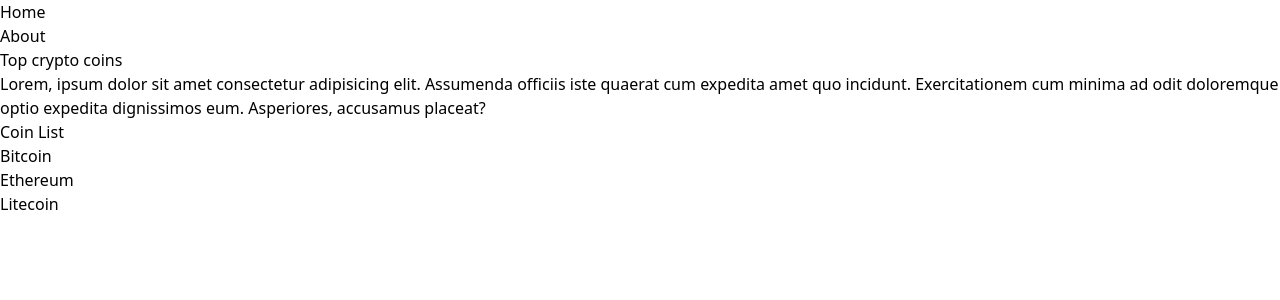
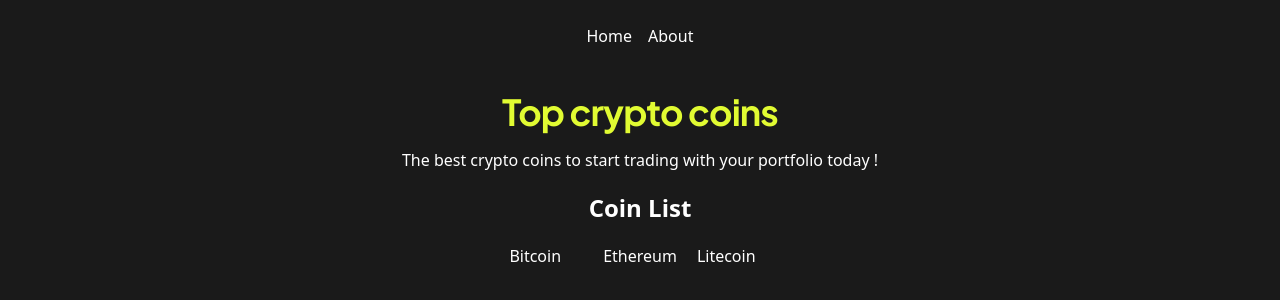
Before and after one commit to tadeowoto/crypto-challenge, a Next.js app: page / in a window 1280 px wide. Shown: the top 300 px of the page. Built offline with nearby package versions, Linux system fonts and the light colour scheme.

Commit message:
feat: styles to main section added

```diff
--- /dev/null
+++ b/app/components/BestCoins.tsx
@@ -0,0 +1,12 @@
+export default function BestCoins() {
+  return (
+    <section className="p-5 w-full h-fit min-h-200  flex flex-col items-center justify-start">
+      <h2 className="text-2xl font-bold">Coin List</h2>
+      <ul className="mt-5 grid grid-cols-1 gap-5 md:grid-cols-2 lg:grid-cols-3">
+        <li>Bitcoin</li>
+        <li>Ethereum</li>
+        <li>Litecoin</li>
+      </ul>
+    </section>
+  );
+}
--- /dev/null
+++ b/app/components/Header.tsx
@@ -0,0 +1,16 @@
+export default function Header() {
+  return (
+    <header className="w-full h-18">
+      <nav className="w-full h-full flex items-center justify-center">
+        <ul className="flex gap-4 items-center justify-center">
+          <li>
+            <a href="#">Home</a>
+          </li>
+          <li>
+            <a href="#">About</a>
+          </li>
+        </ul>
+      </nav>
+    </header>
+  );
+}
--- a/app/globals.css
+++ b/app/globals.css
@@ -1,7 +1,7 @@
 @import "tailwindcss";
 
 @theme {
-  --accent-color: ##e1fb32;
-  --background-color: #1a1a1a;
-  --text-color: #ffffff;
+  --color-accent-color: #e1fb32;
+  --color-background-color: #1a1a1a;
+  --color-text-color: #ffffff;
 }
--- a/app/layout.tsx
+++ b/app/layout.tsx
@@ -8,7 +8,11 @@
 }>) {
   return (
     <html lang="es">
-      <body className={`${inter.variable} antialiased`}>{children}</body>
+      <body
+        className={`${inter.variable} antialiased bg-background-color text-text-color`}
+      >
+        {children}
+      </body>
     </html>
   );
 }
--- a/app/page.tsx
+++ b/app/page.tsx
@@ -1,36 +1,22 @@
+import Header from "./components/Header";
+import BestCoins from "./components/BestCoins";
+import { plusJakartaSans } from "./ui/fonts";
 export default function Home() {
   return (
     <>
-      <header>
-        <nav>
-          <ul>
-            <li>
-              <a href="#">Home</a>
-            </li>
-            <li>
-              <a href="#">About</a>
-            </li>
-          </ul>
-        </nav>
-      </header>
-      <main>
-        <header>
-          <h1>Top crypto coins</h1>
-          <p>
-            Lorem, ipsum dolor sit amet consectetur adipisicing elit. Assumenda
-            officiis iste quaerat cum expedita amet quo incidunt. Exercitationem
-            cum minima ad odit doloremque optio expedita dignissimos eum.
-            Asperiores, accusamus placeat?
+      <Header />
+      <main className="container p-5">
+        <header className="text-center flex flex-col gap-4">
+          <h1
+            className={`text-4xl ${plusJakartaSans.className} font-bold tracking-tight text-accent-color`}
+          >
+            Top crypto coins
+          </h1>
+          <p className="text-pretty">
+            The best crypto coins to start trading with your portfolio today !
           </p>
         </header>
-        <section>
-          <h2>Coin List</h2>
-          <ul>
-            <li>Bitcoin</li>
-            <li>Ethereum</li>
-            <li>Litecoin</li>
-          </ul>
-        </section>
+        <BestCoins />
       </main>
     </>
   );
```
